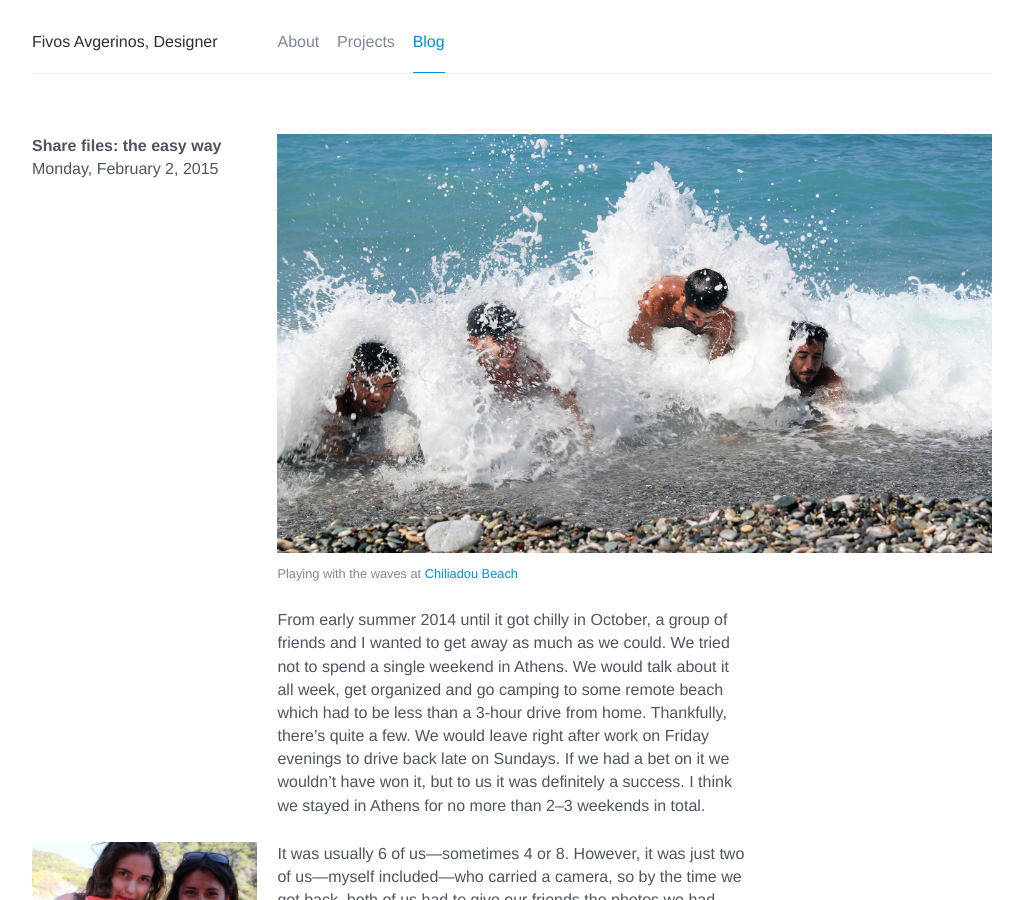
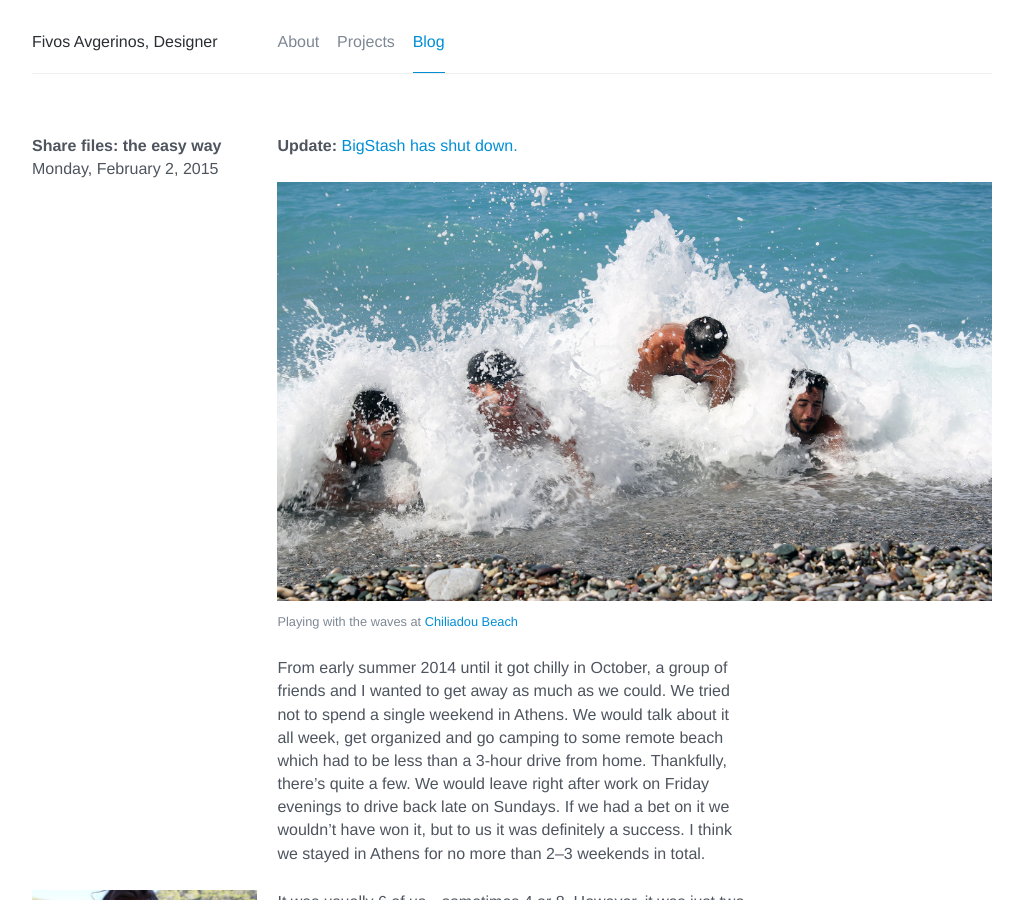
Before and after one commit to afivos/afivos.com, a Jekyll site: the page built from _posts/2015-02-02-share-files-the-easy-way.md, in a window 1280 px wide and 900 px high. Shown: the whole window, without its empty margins (128-1151 px from the left). Built offline with Jekyll 4.4.1, drawn with Linux system fonts in a browser that asks for light colours; nearby versions of some CDN libraries; comment, search, counter and statistics services are not loaded.

Commit message:
Update: BigStash has shut down.

```diff
--- a/_posts/2015-02-02-share-files-the-easy-way.md
+++ b/_posts/2015-02-02-share-files-the-easy-way.md
@@ -8,6 +8,8 @@ date:       2015-02-02 14:23:34
 
 comments:   false
 ---
+**Update:** [BigStash has shut down.](http://blog.bigstash.co/2015/07/03/bigstash-is-shutting-down/?utm_source=letters+from+vrypan&utm_campaign=68add8b37c-150723_letter_012&utm_medium=email&utm_term=0_267015b10c-68add8b37c-117994697)
+
 {% image imgbleed wave.jpg "Playing with the waves at [Chiliadou Beach](http://www.greece.com/destinations/Central_Greece/Evia/Settlement/Chiliadou_Beach.html)" %}
 
 From early summer 2014 until it got chilly in October, a group of friends and I wanted to get away as much as we could. We tried not to spend a single weekend in Athens. We would talk about it all week, get organized and go camping to some remote beach which had to be less than a 3-hour drive from home. Thankfully, there's quite a few. We would leave right after work on Friday evenings to drive back late on Sundays. If we had a bet on it we wouldn’t have won it, but to us it was definitely a success. I think we stayed in Athens for no more than 2–3 weekends in total.
```
